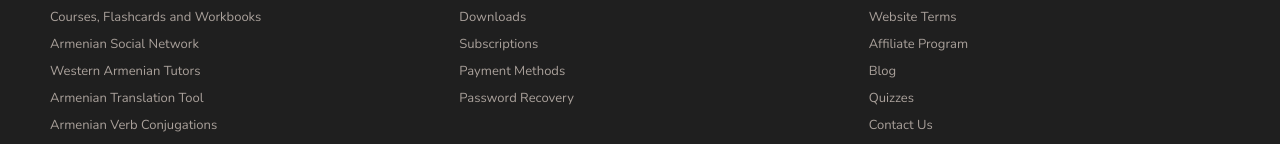
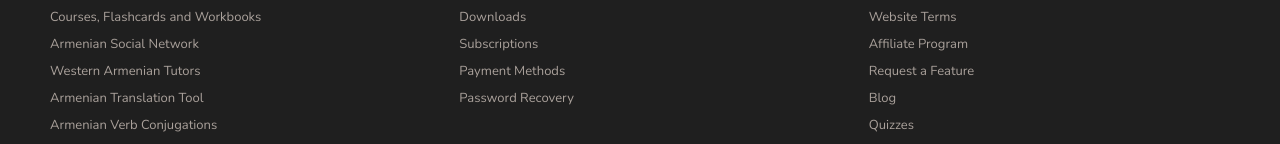
Before and after one commit to elleynote/keybord, a Next.js app in the folder armenian-keyboard/: page / in a window 1280 px wide. Shown: the part 5021-5165 px from the top of the page. Built offline with nearby package versions, Linux system fonts and the light colour scheme; no server answers.

Commit message:
Add 'Request a Feature' link to footer

```diff
--- a/armenian-keyboard/src/components/Footer.tsx
+++ b/armenian-keyboard/src/components/Footer.tsx
@@ -31,6 +31,7 @@ const footerColumns = [
       ["Privacy Policy", brand.links.privacy],
       ["Website Terms", brand.links.terms],
       ["Affiliate Program", brand.links.affiliate],
+      ["Request a Feature", "https://tunapp.com/feature-request"],
       ["Blog", brand.links.blog],
       ["Quizzes", brand.links.quizzes],
       ["Contact Us", brand.links.contact],
```
